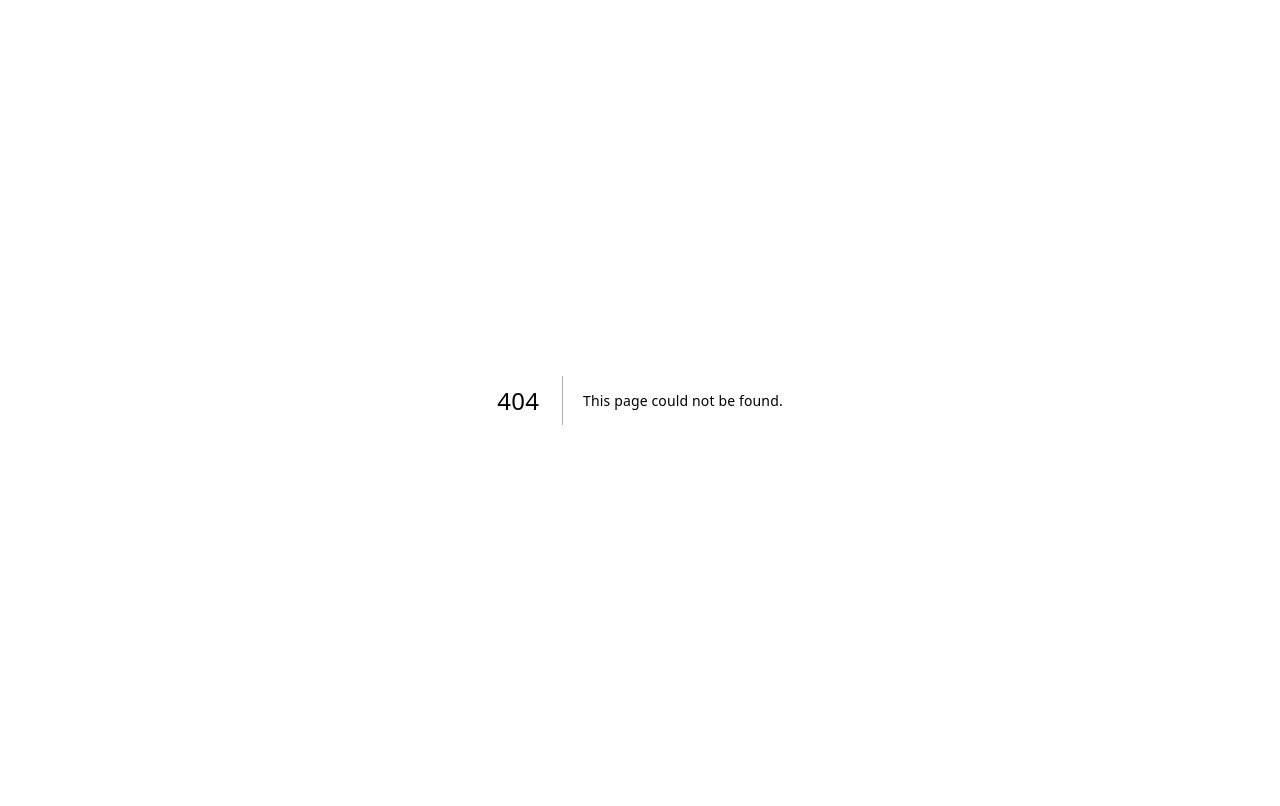
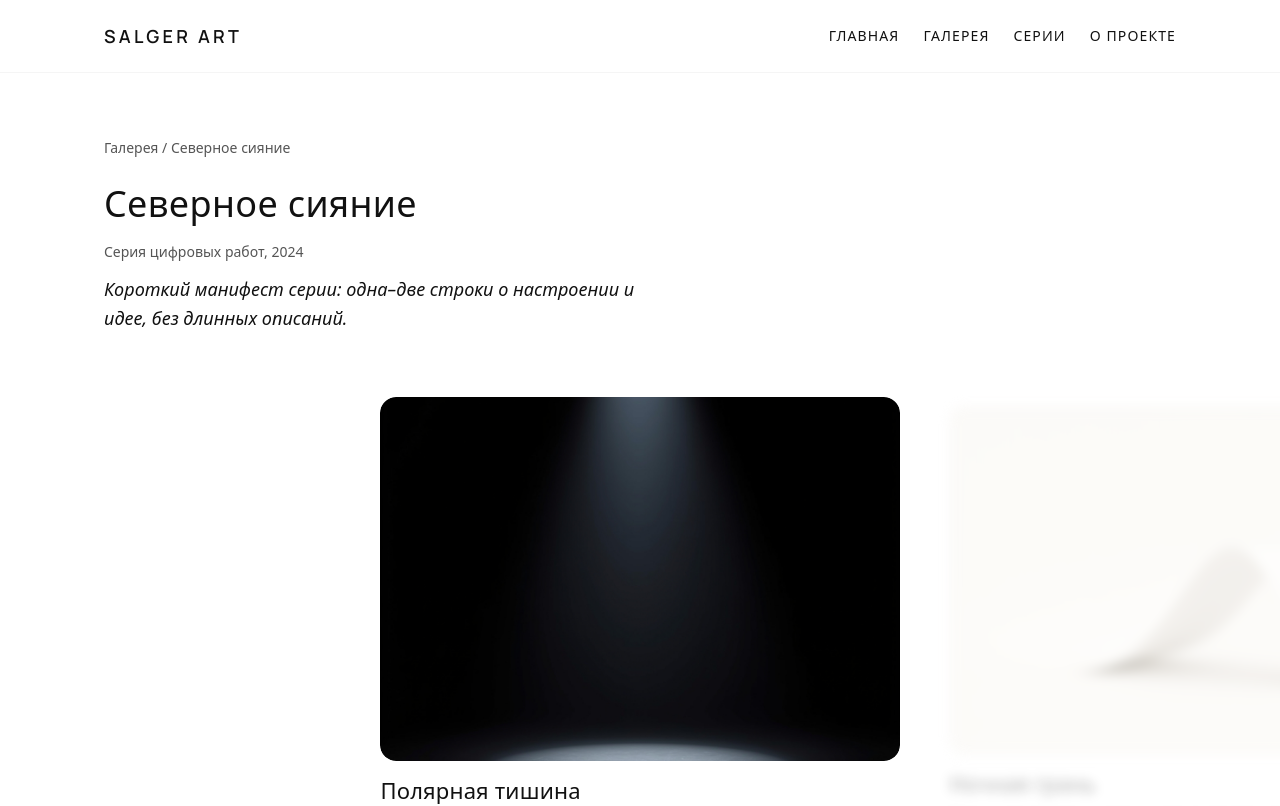
Before and after one commit to ALDYNEC-07/SALGER-ART, a Next.js app: page /series in a window 1280 px wide. Before the commit this address had no page. Shown: the top 806 px of the page. Built offline with nearby package versions, Linux system fonts and the light colour scheme.

Commit message:
поправил ошибку с папкой серии

```diff
--- /dev/null
+++ b/src/app/series/page.tsx
@@ -0,0 +1,12 @@
+/*
+ Этот файл подключает страницу серии к маршруту /series.
+ Он показывает готовую страницу серии из папки components.
+ Он позволяет открывать страницу серии по прямой ссылке без дублирования кода.
+*/
+
+import SeriesPage from "../components/series/SeriesPage";
+
+export default function SeriesRoutePage() {
+  /* Этот файл просто отдаёт готовую страницу серии по адресу /series */
+  return <SeriesPage />;
+}
```
Also changed, not shown: src/app/components/series/SeriesPage.tsx (renamed from src/app/components/series/page.tsx).
